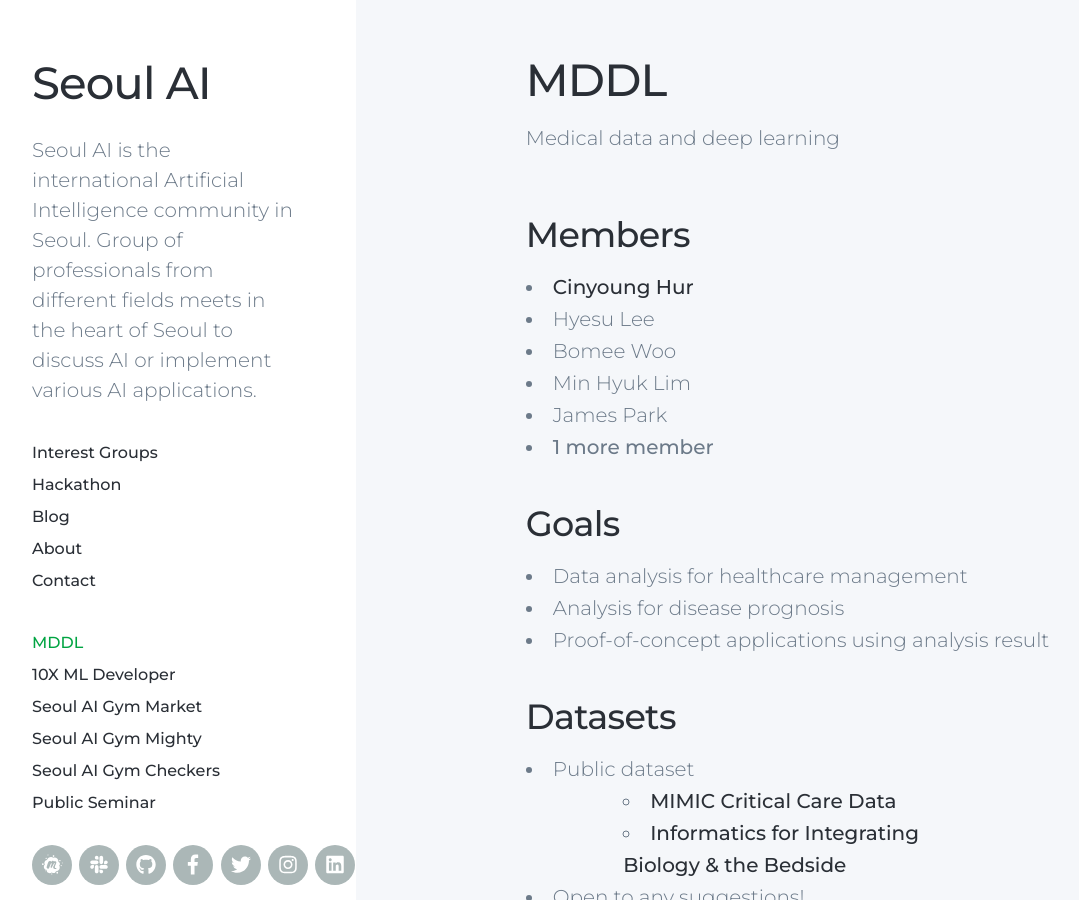
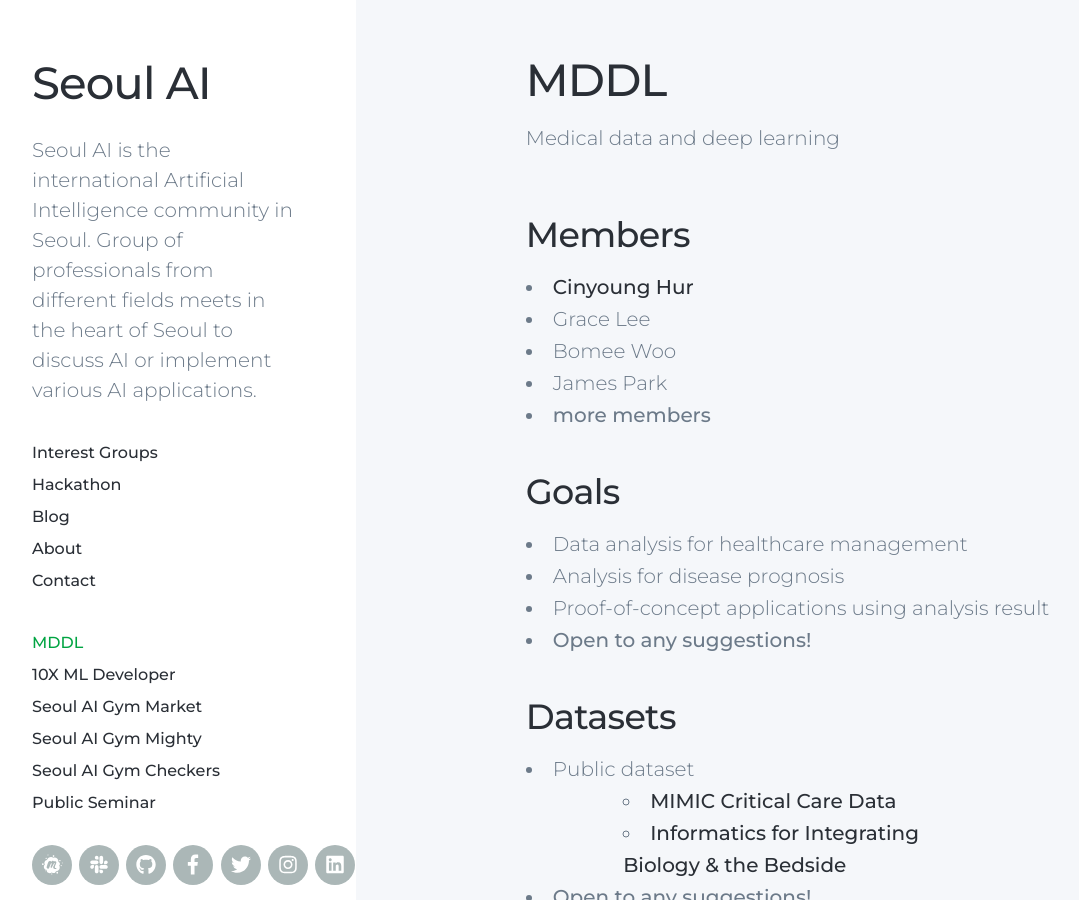
Before and after one commit to seoulai/seoulai.github.io, a Jekyll site: the page built from _projects/2018-12-15-Medical-Data-and-Machine-Learning.md, in a window 1280 px wide and 900 px high. Shown: the whole window, without its empty margins (28-1107 px from the left). Built offline with Jekyll 4.4.1, drawn with Linux system fonts in a browser that asks for light colours; nearby versions of some CDN libraries; some of the changed text lies outside the part shown.

Commit message:
Update mddl group

```diff
--- a/_projects/2018-12-15-Medical-Data-and-Machine-Learning.md
+++ b/_projects/2018-12-15-Medical-Data-and-Machine-Learning.md
@@ -9,28 +9,28 @@
 ## Members
 
 * [Cinyoung Hur](https://www.github.com/hurcy)
-* Hyesu Lee
+* Grace Lee
 * Bomee Woo
-* Min Hyuk Lim
 * James Park
-* **1 more member**
+* **more members**
 
 ## Goals
 
 * Data analysis for healthcare management
 * Analysis for disease prognosis
 * Proof-of-concept applications using analysis result
+* **Open to any suggestions!**
 
 ## Datasets
 
 * Public dataset
   * [MIMIC Critical Care Data](https://mimic.physionet.org/)
   * [Informatics for Integrating Biology & the Bedside](https://www.i2b2.org/NLP/DataSets/Main.php)
-* Open to any suggestions!
+* **Open to any suggestions!**
 
 ## When
-* Everyweek starting from Jan 5 2019
-* Weekday is not decided yet.
+* Starting from Jan 5 2019
+* Schedule is not decided yet.
 
 ## Where
 * Not decided yet.
```
